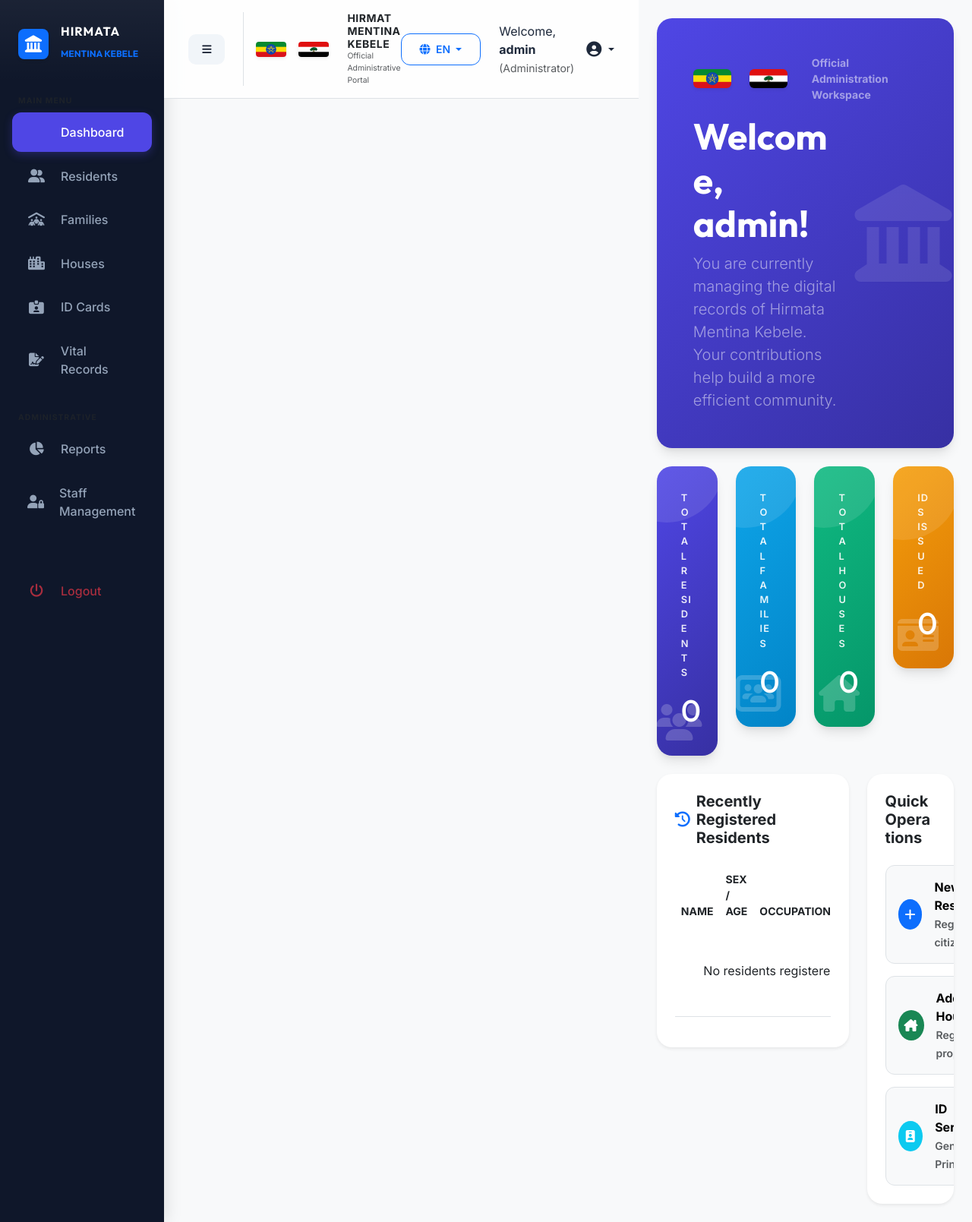
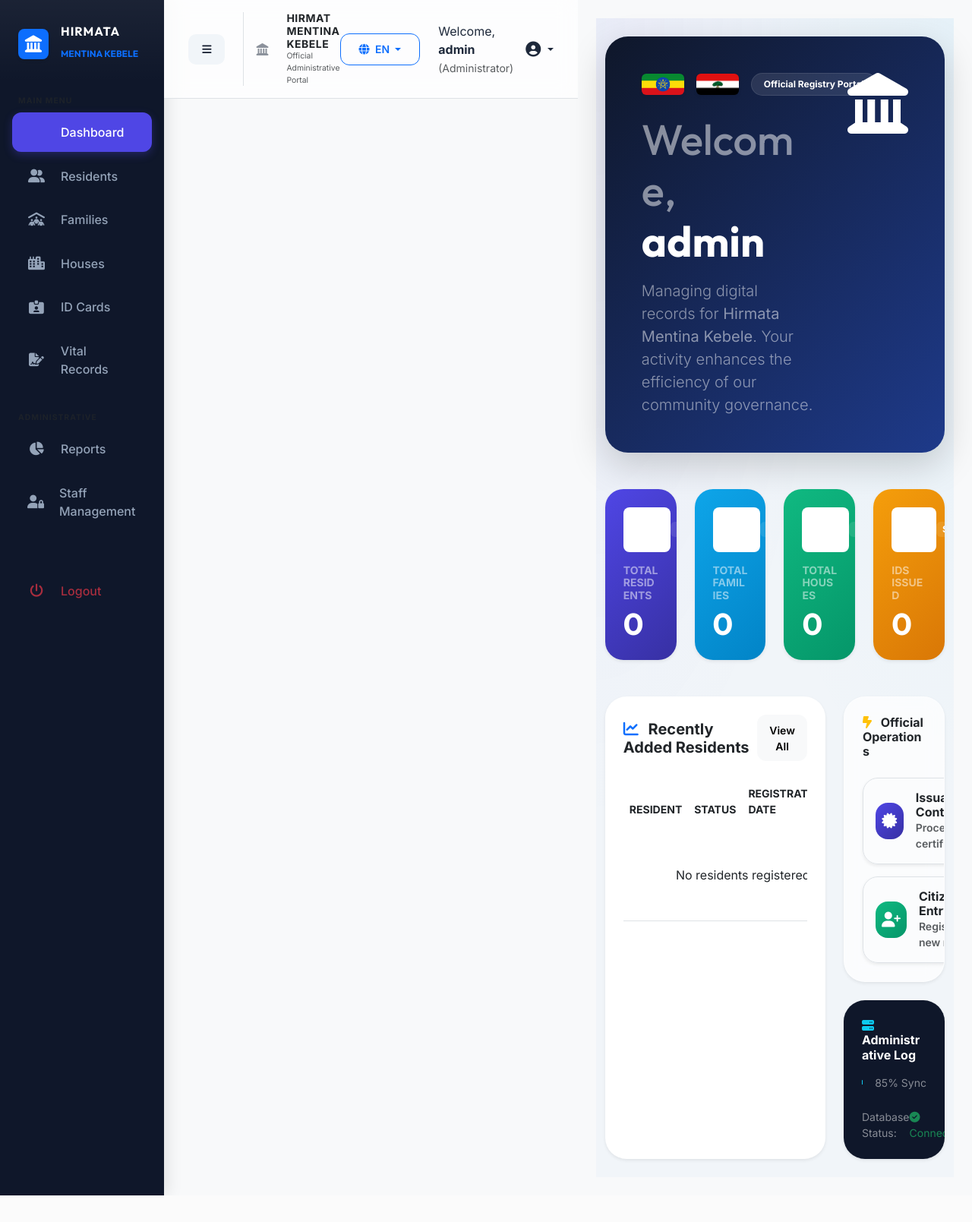
Before and after one commit to FalmiTola/kebele-system, a PHP site: page /dashboard.php in a window 1280 px wide. Shown: the whole page at 76% size. After the commit the page ends 1574 px from the top, so only its background shows below. Run offline with PHP 8.4, Linux system fonts and the light colour scheme; a user stored in the database is signed in; data that the repository does not hold is empty; a stand-in replaces the project's code that opens the database connection.

Commit message:
Removed flags from the top navbar to improve clarity and focus

```diff
--- a/assets/css/style.css
+++ b/assets/css/style.css
@@ -9,8 +9,22 @@
     --dark: #0f172a;            /* Slate 900 */
     --light: #f8fafc;           /* Slate 50 */
     --sidebar-width: 280px;
-    --card-shadow: 0 10px 15px -3px rgba(0, 0, 0, 0.1), 0 4px 6px -2px rgba(0, 0, 0, 0.05);
-    --glass: rgba(255, 255, 255, 0.8);
+    --card-shadow: 0 4px 20px -5px rgba(0, 0, 0, 0.05), 0 10px 15px -5px rgba(0, 0, 0, 0.1);
+    --glass: rgba(255, 255, 255, 0.7);
+    --glass-border: rgba(255, 255, 255, 0.4);
+}
+
+.mesh-bg {
+    background-color: #f1f5f9;
+    background-image:
+        radial-gradient(at 0% 0%, rgba(79, 70, 229, 0.05) 0px, transparent 50%),
+        radial-gradient(at 100% 0%, rgba(14, 165, 233, 0.05) 0px, transparent 50%);
+}
+
+.glass-card {
+    background: rgba(255, 255, 255, 0.7) !important;
+    backdrop-filter: blur(12px) !important;
+    border: 1px solid rgba(255, 255, 255, 0.4) !important;
 }
 
 body {
@@ -122,17 +136,17 @@ h1, h2, h3, h4, .sidebar-heading {
 
 /* --- Modern Cards --- */
 .card {
-    border: none;
-    border-radius: 20px;
+    border: 1px solid rgba(0,0,0,0.03);
+    border-radius: 24px;
     box-shadow: var(--card-shadow);
-    transition: all 0.3s;
+    transition: all 0.4s cubic-bezier(0.4, 0, 0.2, 1);
     background: #fff;
     overflow: hidden;
 }
 
-.card:hover {
-    transform: translateY(-5px);
-    box-shadow: 0 20px 25px -5px rgba(0, 0, 0, 0.1), 0 10px 10px -5px rgba(0, 0, 0, 0.04);
+.card-hover:hover {
+    transform: translateY(-8px) scale(1.01);
+    box-shadow: 0 25px 50px -12px rgba(0, 0, 0, 0.15);
 }
 
 .stat-card {
--- a/dashboard.php
+++ b/dashboard.php
@@ -18,73 +18,113 @@ $totalIDs = $pdo->query("SELECT COUNT(*) FROM id_cards")->fetchColumn();
 $recentResidents = $pdo->query("SELECT * FROM individuals ORDER BY created_at DESC LIMIT 5")->fetchAll();
 ?>
 
+<div class="container-fluid py-4 mesh-bg">
     <!-- Welcome Banner -->
-<div class="card bg-grad-primary mb-4 border-0 p-5 position-relative overflow-hidden">
-    <div class="row align-items-center position-relative z-1">
-        <div class="col-md-8">
-            <div class="d-flex align-items-center gap-4 mb-3">
-                <img src="assets/img/ethiopia_flag.png" alt="Ethiopia" height="25" class="rounded shadow-sm">
-                <img src="assets/img/oromia_flag.png" alt="Oromia" height="25" class="rounded shadow-sm">
-                <span class="text-white-50 ms-2 small fw-bold uppercase tracking-wider">Official Administration Workspace</span>
+    <div class="card mb-5 border-0 shadow-lg position-relative overflow-hidden" style="border-radius: 30px; background: linear-gradient(135deg, #0f172a 0%, #1e3a8a 100%); min-height: 280px;">
+        <!-- Decorative Elements -->
+        <div class="position-absolute top-0 end-0 p-5 opacity-10">
+            <i class="fas fa-landmark text-white display-1 rotated-12"></i>
         </div>
-            <h1 class="display-5 fw-bold text-white mb-2">
-                <?php echo __('welcome'); ?>, <?php echo $_SESSION['username'] ?? 'Staff'; ?>!
+        <div class="card-body p-md-5 position-relative z-index-1">
+            <div class="row align-items-center">
+                <div class="col-lg-8">
+                    <div class="d-flex align-items-center gap-3 mb-4">
+                        <img src="assets/img/ethiopia_flag.png" alt="Ethiopia" height="28" class="rounded shadow-sm">
+                        <img src="assets/img/oromia_flag.png" alt="Oromia" height="28" class="rounded shadow-sm">
+                        <span class="badge rounded-pill bg-white bg-opacity-10 text-white px-3 py-2 border border-white border-opacity-10">
+                            Official Registry Portal
+                        </span>
+                    </div>
+                    <h1 class="display-4 fw-bold text-white mb-3">
+                        <span class="text-white-50 fw-light"><?php echo __('welcome'); ?>,</span><br>
+                        <?php echo $_SESSION['username'] ?? 'Staff Member'; ?>
                     </h1>
-            <p class="lead text-white-50 mb-0">
-                You are currently managing the digital records of Hirmata Mentina Kebele. Your contributions help build a more efficient community.
+                    <p class="lead text-white-50 mb-0 max-width-500">
+                        Managing digital records for <strong>Hirmata Mentina Kebele</strong>. Your activity enhances the efficiency of our community governance.
                     </p>
                 </div>
-        <div class="col-md-4 text-center d-none d-md-block">
-            <i class="fas fa-landmark text-white shadow-sm" style="font-size: 8rem; opacity: 0.1;"></i>
             </div>
         </div>
     </div>
 
-<div class="row g-4 mb-4">
-    <div class="col-sm-6 col-lg-3">
-        <div class="card stat-card bg-grad-primary border-0">
-            <p><?php echo __('total_residents'); ?></p>
-            <h2><?php echo number_format($totalResidents); ?></h2>
-            <i class="fas fa-users"></i>
+    <!-- Stats Section -->
+    <div class="row g-4 mb-5">
+        <div class="col-sm-6 col-xl-3">
+            <div class="card card-hover h-100 bg-grad-primary border-0 shadow-sm">
+                <div class="card-body p-4">
+                    <div class="d-flex justify-content-between align-items-center mb-3">
+                        <div class="bg-white bg-opacity-20 rounded-3 p-3">
+                            <i class="fas fa-users text-white fs-4"></i>
+                        </div>
+                        <span class="badge bg-white bg-opacity-10 text-white">+12%</span>
+                    </div>
+                    <h6 class="text-white-50 fw-bold small text-uppercase mb-1"><?php echo __('total_residents'); ?></h6>
+                    <h2 class="text-white mb-0 display-6 fw-bold"><?php echo number_format($totalResidents); ?></h2>
                 </div>
             </div>
-    <div class="col-sm-6 col-lg-3">
-        <div class="card stat-card bg-grad-secondary border-0">
-            <p><?php echo __('total_families'); ?></p>
-            <h2><?php echo number_format($totalFamilies); ?></h2>
-            <i class="fas fa-users-rectangle"></i>
+        </div>
+        <div class="col-sm-6 col-xl-3">
+            <div class="card card-hover h-100 bg-grad-secondary border-0 shadow-sm">
+                <div class="card-body p-4">
+                    <div class="d-flex justify-content-between align-items-center mb-3">
+                        <div class="bg-white bg-opacity-20 rounded-3 p-3">
+                            <i class="fas fa-people-roof text-white fs-4"></i>
+                        </div>
+                        <span class="badge bg-white bg-opacity-10 text-white">Active</span>
+                    </div>
+                    <h6 class="text-white-50 fw-bold small text-uppercase mb-1"><?php echo __('total_families'); ?></h6>
+                    <h2 class="text-white mb-0 display-6 fw-bold"><?php echo number_format($totalFamilies); ?></h2>
                 </div>
             </div>
-    <div class="col-sm-6 col-lg-3">
-        <div class="card stat-card bg-grad-accent border-0">
-            <p><?php echo __('total_houses'); ?></p>
-            <h2><?php echo number_format($totalHouses); ?></h2>
-            <i class="fas fa-home"></i>
+        </div>
+        <div class="col-sm-6 col-xl-3">
+            <div class="card card-hover h-100 bg-grad-accent border-0 shadow-sm">
+                <div class="card-body p-4">
+                    <div class="d-flex justify-content-between align-items-center mb-3">
+                        <div class="bg-white bg-opacity-20 rounded-3 p-3">
+                            <i class="fas fa-building-user text-white fs-4"></i>
+                        </div>
+                        <span class="badge bg-white bg-opacity-10 text-white">Verified</span>
+                    </div>
+                    <h6 class="text-white-50 fw-bold small text-uppercase mb-1"><?php echo __('total_houses'); ?></h6>
+                    <h2 class="text-white mb-0 display-6 fw-bold"><?php echo number_format($totalHouses); ?></h2>
                 </div>
             </div>
-    <div class="col-sm-6 col-lg-3">
-        <div class="card stat-card bg-grad-warning border-0">
-            <p><?php echo __('ids_issued'); ?></p>
-            <h2><?php echo number_format($totalIDs); ?></h2>
-            <i class="fas fa-id-card"></i>
+        </div>
+        <div class="col-sm-6 col-xl-3">
+            <div class="card card-hover h-100 bg-grad-warning border-0 shadow-sm">
+                <div class="card-body p-4">
+                    <div class="d-flex justify-content-between align-items-center mb-3">
+                        <div class="bg-white bg-opacity-20 rounded-3 p-3">
+                            <i class="fas fa-id-card-clip text-white fs-4"></i>
+                        </div>
+                        <span class="badge bg-white bg-opacity-10 text-white">System</span>
+                    </div>
+                    <h6 class="text-white-50 fw-bold small text-uppercase mb-1"><?php echo __('ids_issued'); ?></h6>
+                    <h2 class="text-white mb-0 display-6 fw-bold"><?php echo number_format($totalIDs); ?></h2>
+                </div>
             </div>
         </div>
     </div>
 
     <div class="row g-4">
+        <!-- Main Content Area -->
         <div class="col-lg-8">
-        <div class="card p-4 border-0 shadow-sm mb-4">
-            <h5 class="fw-bold mb-4 d-flex align-items-center">
-                <i class="fas fa-history me-2 text-primary"></i> Recently Registered Residents
+            <div class="card border-0 shadow-sm p-4 h-100" style="border-radius: 28px;">
+                <div class="d-flex justify-content-between align-items-center mb-4">
+                    <h5 class="fw-bold mb-0">
+                        <i class="fas fa-chart-line me-2 text-primary"></i> Recently Added Residents
                     </h5>
+                    <a href="modules/residents/index.php" class="btn btn-sm btn-light border-0 px-3">View All</a>
+                </div>
                 <div class="table-responsive">
-                <table class="table table-hover align-middle">
-                    <thead class="text-muted small text-uppercase">
-                        <tr>
-                            <th class="border-0">Name</th>
-                            <th class="border-0">Sex / Age</th>
-                            <th class="border-0">Occupation</th>
-                            <th class="border-0 text-end">Action</th>
+                    <table class="table table-hover align-middle mb-0">
+                        <thead>
+                            <tr class="text-muted small text-uppercase">
+                                <th class="border-0 pb-3">Resident</th>
+                                <th class="border-0 pb-3">Status</th>
+                                <th class="border-0 pb-3">Registration Date</th>
+                                <th class="border-0 pb-3 text-end">Action</th>
                             </tr>
                         </thead>
                         <tbody>
@@ -92,12 +132,23 @@ $recentResidents = $pdo->query("SELECT * FROM individuals ORDER BY created_at DE
                                 <tr><td colspan="4" class="text-center py-5">No residents registered yet.</td></tr>
                             <?php else: ?>
                                 <?php foreach ($recentResidents as $resident): ?>
-                                <tr>
-                                    <td class="fw-semibold"><?php echo "{$resident['fname']} {$resident['lname']}"; ?></td>
-                                    <td><span class="badge bg-light text-dark"><?php echo $resident['s']; ?></span></td>
-                                    <td><?php echo $resident['occ']; ?></td>
+                                    <tr class="border-transparent">
+                                        <td>
+                                            <div class="d-flex align-items-center">
+                                                <div class="bg-light rounded-circle p-2 me-3" style="width: 40px; height: 40px; display: flex; align-items: center; justify-content: center;">
+                                                    <i class="fas fa-user text-primary-dark"></i>
+                                                </div>
+                                                <span class="fw-bold"><?php echo "{$resident['fname']} {$resident['lname']}"; ?></span>
+                                            </div>
+                                        </td>
+                                        <td>
+                                            <span class="badge rounded-pill bg-success-subtle text-success px-3">Active</span>
+                                        </td>
+                                        <td class="text-muted small">
+                                            <?php echo date('M d, Y', strtotime($resident['created_at'])); ?>
+                                        </td>
                                         <td class="text-end">
-                                        <a href="modules/residents/view.php?id=<?php echo $resident['id']; ?>" class="btn btn-sm btn-light">View</a>
+                                            <a href="modules/residents/view.php?id=<?php echo $resident['id']; ?>" class="btn btn-sm btn-light border rounded-pill px-3">Details</a>
                                         </td>
                                     </tr>
                                 <?php endforeach; ?>
@@ -107,43 +158,52 @@ $recentResidents = $pdo->query("SELECT * FROM individuals ORDER BY created_at DE
                 </div>
             </div>
         </div>
+
+        <!-- Sidebar Actions -->
         <div class="col-lg-4">
-        <div class="card p-4 border-0 shadow-sm h-100">
-            <h5 class="fw-bold mb-4">Quick Operations</h5>
+            <div class="card border-0 shadow-sm p-4 mb-4 glass-card" style="border-radius: 28px;">
+                <h6 class="fw-bold mb-4 text-dark"><i class="fas fa-bolt-lightning me-2 text-warning"></i> Official Operations</h6>
                 <div class="d-grid gap-3">
-                <a href="modules/residents/create.php" class="btn btn-light text-start p-3 border">
+                    <a href="modules/idcards/index.php" class="btn btn-white text-start p-3 border shadow-sm hover-lift" style="border-radius: 20px;">
                         <div class="d-flex align-items-center">
-                        <div class="bg-primary text-white rounded-circle p-2 me-3" style="width: 40px; height: 40px; display: flex; align-items: center; justify-content: center;">
-                            <i class="fas fa-plus"></i>
+                            <div class="bg-grad-primary text-white rounded-4 p-2 me-3" style="width: 48px; height: 48px; display: flex; align-items: center; justify-content: center;">
+                                <i class="fas fa-certificate fs-5"></i>
                             </div>
                             <div>
-                            <p class="mb-0 fw-bold">New Resident</p>
-                            <small class="text-muted">Register a citizen</small>
+                                <h6 class="mb-0 fw-bold">Issuance Control</h6>
+                                <p class="mb-0 text-muted small">Process certificates</p>
                             </div>
                         </div>
                     </a>
-                <a href="modules/houses/create.php" class="btn btn-light text-start p-3 border">
+                    <a href="modules/residents/create.php" class="btn btn-white text-start p-3 border shadow-sm hover-lift" style="border-radius: 20px;">
                         <div class="d-flex align-items-center">
-                        <div class="bg-success text-white rounded-circle p-2 me-3" style="width: 40px; height: 40px; display: flex; align-items: center; justify-content: center;">
-                            <i class="fas fa-house-chimney"></i>
+                            <div class="bg-grad-accent text-white rounded-4 p-2 me-3" style="width: 48px; height: 48px; display: flex; align-items: center; justify-content: center;">
+                                <i class="fas fa-user-plus fs-5"></i>
                             </div>
                             <div>
-                            <p class="mb-0 fw-bold">Add House</p>
-                            <small class="text-muted">Register property</small>
+                                <h6 class="mb-0 fw-bold text-dark">Citizen Entry</h6>
+                                <p class="mb-0 text-muted small">Register new records</p>
                             </div>
                         </div>
                     </a>
-                <a href="modules/idcards/index.php" class="btn btn-light text-start p-3 border">
-                     <div class="d-flex align-items-center">
-                        <div class="bg-info text-white rounded-circle p-2 me-3" style="width: 40px; height: 40px; display: flex; align-items: center; justify-content: center;">
-                            <i class="fas fa-id-badge"></i>
-                        </div>
-                        <div>
-                            <p class="mb-0 fw-bold">ID Services</p>
-                            <small class="text-muted">Generate & Print</small>
                 </div>
             </div>
-                </a>
+
+            <!-- System Information -->
+            <div class="card border-0 shadow-sm text-white" style="border-radius: 28px; background: #0f172a;">
+                <div class="card-body p-4">
+                    <h6 class="fw-bold mb-3"><i class="fas fa-server me-2 text-info"></i> Administrative Log</h6>
+                    <div class="d-flex align-items-center gap-3 mb-4">
+                        <div class="flex-grow-1 bg-white bg-opacity-10 rounded-pill" style="height: 6px;">
+                            <div class="bg-info rounded-pill" style="width: 85%; height: 100%;"></div>
+                        </div>
+                        <span class="small text-white-50">85% Sync</span>
+                    </div>
+                    <div class="d-flex justify-content-between small text-white-50 mb-0">
+                        <span>Database Status:</span>
+                        <span class="text-success"><i class="fas fa-circle-check me-1"></i> Connected</span>
+                    </div>
+                </div>
             </div>
         </div>
     </div>
--- a/includes/header.php
+++ b/includes/header.php
@@ -28,8 +28,7 @@ require_once __DIR__ . '/lang.php';
                             <i class="fas fa-bars"></i>
                         </button>
                         <div class="d-none d-lg-flex align-items-center gap-3 border-start ps-3 ms-2">
-                            <img src="/kebele-system/assets/img/ethiopia_flag.png" alt="Ethiopia" height="20" class="rounded-1 shadow-sm">
-                            <img src="/kebele-system/assets/img/oromia_flag.png" alt="Oromia" height="20" class="rounded-1 shadow-sm">
+                            <i class="fas fa-landmark text-primary-dark opacity-50"></i>
                             <div class="ms-2">
                                 <h6 class="mb-0 fw-bold text-dark small" style="letter-spacing: 0.5px;">HIRMAT MENTINA KEBELE</h6>
                                 <p class="text-muted mb-0" style="font-size: 0.65rem;">Official Administrative Portal</p>
```
Lines whose indentation alone changed are shown as unchanged.
